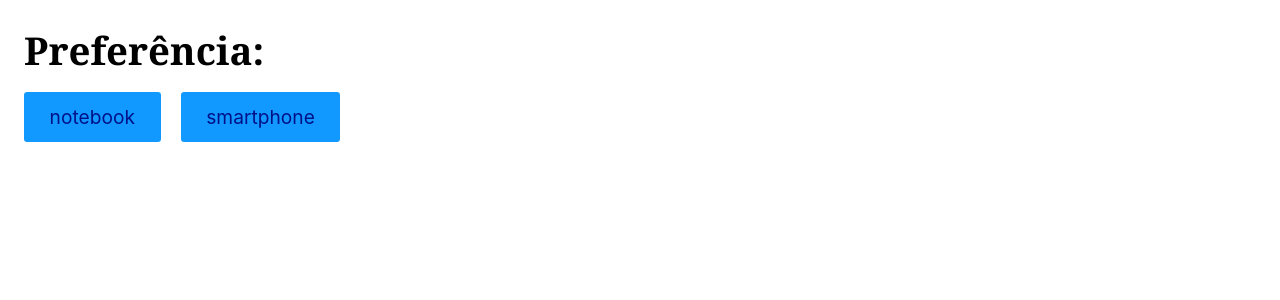
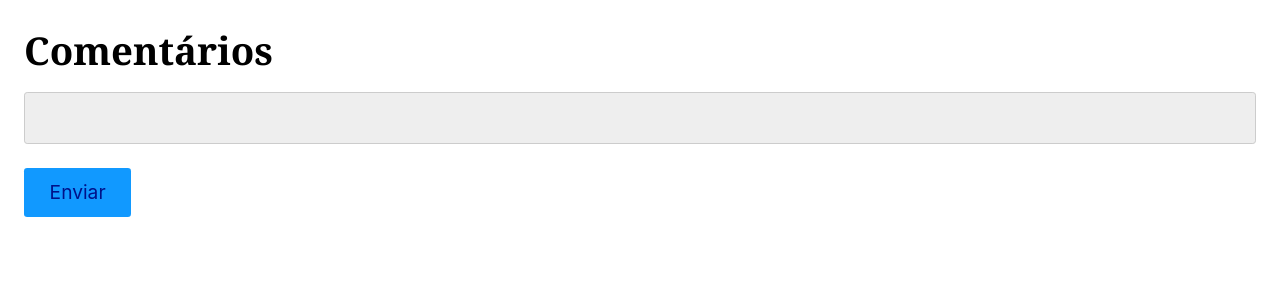
Before and after one commit to Felipe-Monte/treinos-react, a React (Vite) app in the folder exercicios-react/: page / in a window 1280 px wide. Shown: the top 300 px of the page. Built offline with nearby package versions, Linux system fonts and the light colour scheme.

Commit message:
Feat: study use ref react

```diff
--- a/exercicios-react/src/App.jsx
+++ b/exercicios-react/src/App.jsx
@@ -1,34 +1,32 @@
-import React, { useEffect } from "react";
-import Product from "./product";
+import React from "react";
 
 const App = () => {
-  const [product, setProduct] = React.useState(
-    localStorage.getItem("preference")
-  );
-  const [preference, setPreference] = React.useState(null);
+  const [comments, setComments] = React.useState([]);
+  const [input, setInput] = React.useState("");
+  const inputElement = React.useRef()
 
-  React.useEffect(() => {
-    setPreference(product);
-  }, []);
-
-  function handleClick({ target }) {
-    let productName = target.textContent;
-
-    setProduct(productName);
-    localStorage.setItem("preference", productName);
-    setPreference(productName);
+  function handleClick() {
+    setComments([...comments, input]);
+    setInput("")
+    inputElement.current.focus()
   }
 
   return (
     <div>
-      <h1>Preferência: {preference && preference}</h1>
-
-      <button onClick={handleClick}>notebook</button>
-      <button style={{ marginLeft: "20px" }} onClick={handleClick}>
-        smartphone
-      </button>
-
-      <Product product={product} />
+      <h1>Comentários</h1>
+      <ul>
+        {comments.map((comment) => {
+          return <li key={comment}>{comment}</li>;
+        })}
+      </ul>
+      <input
+        type="text"
+        ref={inputElement}
+        value={input}
+        onChange={({ target }) => setInput(target.value)}
+      />
+      <br />
+      <button onClick={handleClick}>Enviar</button>
     </div>
   );
 };
```
